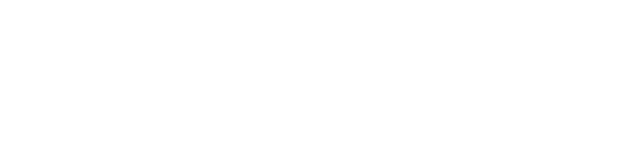
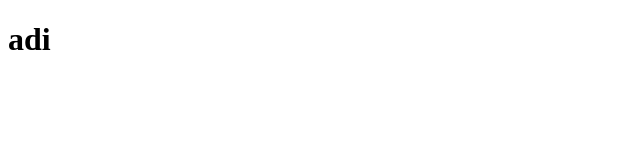
Before and after one commit to adityayadav25252/youtube, a plain HTML site: page index.html in a window 1280 px wide. Shown: the full height of the page, 0-640 px from the left. Drawn offline with Linux system fonts and the light colour scheme.

Commit message:
add new h1 tag

```diff
--- a/index.html
+++ b/index.html
@@ -6,6 +6,6 @@
     <title>Document</title>
 </head>
 <body>
-
+    <h1>adi</h1>
 </body>
 </html>
--- a/style.css
+++ b/style.css
@@ -2,3 +2,7 @@
     margin: 0%;
     padding: 0%;
 }
+html,body{
+    width: 100%;
+    height: 100%;
+}
```
